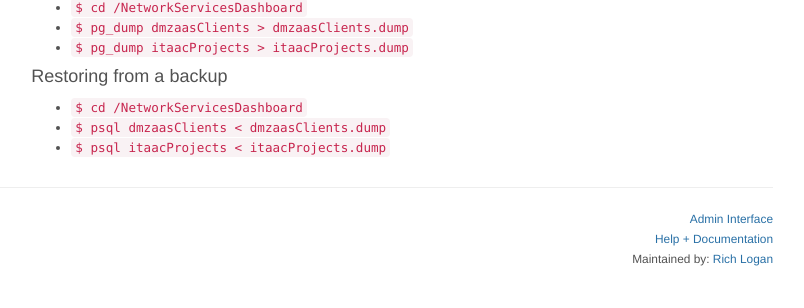
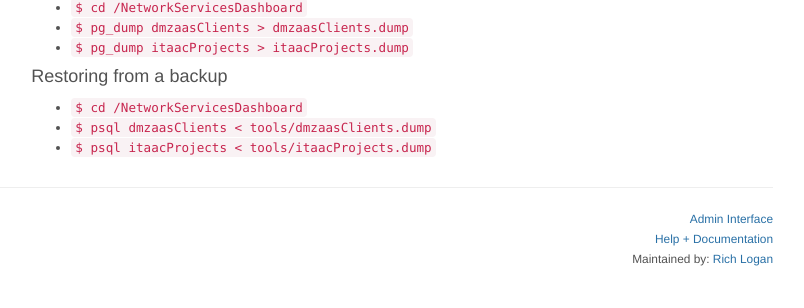
Before and after one commit to chochoa/NetworkServicesDashboard, a Flask app: page /help/technical in a window 1280 px wide. Shown: the part 2556-2864 px from the top of the page, without its empty margins (315-1119 px from the left). Run offline with Flask 2, Linux system fonts and the light colour scheme; parts of the project's set-up code (start-up, migrations or seed data) failed here and were passed over; some libraries are stand-ins or nearby versions.

Commit message:
Techincal

```diff
--- a/networkServicesDashboard/templates/help/technical.html
+++ b/networkServicesDashboard/templates/help/technical.html
@@ -189,15 +189,15 @@
 				<h4>Make Backup</h4>
 				<ul>
 					<li><code>$ cd /NetworkServicesDashboard</code></li>
-					<li><code>$ pg_dump dmzaasClients > dmzaasClients.dump</code></li>
-					<li><code>$ pg_dump itaacProjects > itaacProjects.dump</code></li>
+					<li><code>$ pg_dump dmzaasClients &gt; dmzaasClients.dump</code></li>
+					<li><code>$ pg_dump itaacProjects &gt; itaacProjects.dump</code></li>
 				</ul>
 
 				<h4>Restoring from a backup</h4>
 				<ul>
 					<li><code>$ cd /NetworkServicesDashboard</code></li>
-					<li><code>$ psql dmzaasClients &lt; dmzaasClients.dump</code></li>
-					<li><code>$ psql itaacProjects &lt; itaacProjects.dump</code></li>
+					<li><code>$ psql dmzaasClients &lt; tools/dmzaasClients.dump</code></li>
+					<li><code>$ psql itaacProjects &lt; tools/itaacProjects.dump</code></li>
 				</ul>
 			</div>
 		</div>
```
